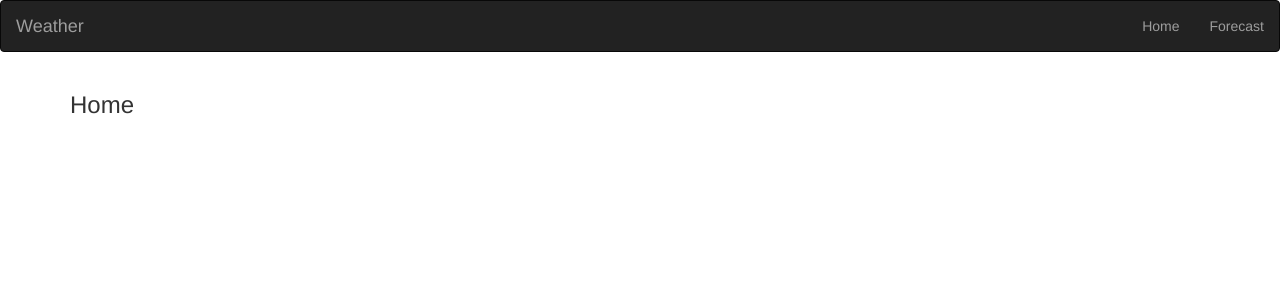
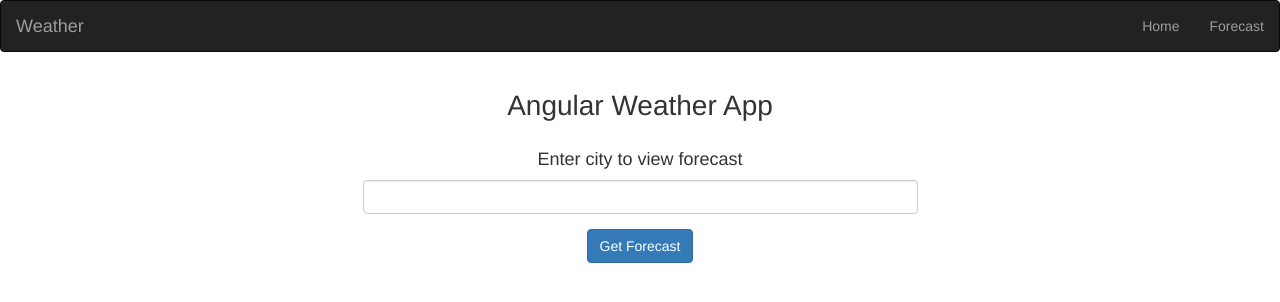
Before and after one commit to voodoo15/angular_weather_app, a plain HTML site: page index.html in a window 1280 px wide. Drawn offline with nearby package versions, Linux system fonts and the light colour scheme; some packages are replaced by stand-ins of ours.

Commit message:
Creating new service that will take the city data and pass it to the controllers

```diff
--- a/javascript/weather.js
+++ b/javascript/weather.js
@@ -1,4 +1,8 @@
+// MODULES
+
 var weather = angular.module('weather', ['ngRoute', 'ngResource']);
+
+// ROUTES
 
 weather.config(['$routeProvider', '$locationProvider', function ($routeProvider,  $locationProvider) {
 
@@ -16,10 +20,18 @@ weather.config(['$routeProvider', '$locationProvider', function ($routeProvider,
 
 }]);
 
-weather.controller('homeController', ['$scope', '$resource', function($scope, $resource) {
+// SERVICES
+
+weather.service('searchCityService', function() {
+
+});
+
+// CONTROLLERS
+
+weather.controller('homeController', ['$scope', '$resource', 'searchCityService', function($scope, $resource, searchCityService) {
 
 }]);
 
-weather.controller('forecastController', ['$scope', '$resource', function($scope, $resource) {
+weather.controller('forecastController', ['$scope', '$resource', 'searchCityService', function($scope, $resource, searchCityService) {
 
 }]);
--- a/pages/home.html
+++ b/pages/home.html
@@ -1 +1,11 @@
-<h3>Home</h3>
+<h1 class="text-center">Angular Weather App</h1>
+
+<div class="row">
+  <div class="col-md-6  col-md-offset-3 text-center">
+    <h4>Enter city to view forecast</h4>
+    <div class="form-group">
+      <input class="form-control" type="text">
+    </div>
+    <a class="btn btn-primary" href="#/forecast">Get Forecast</a>
+  </div>
+</div>
```
